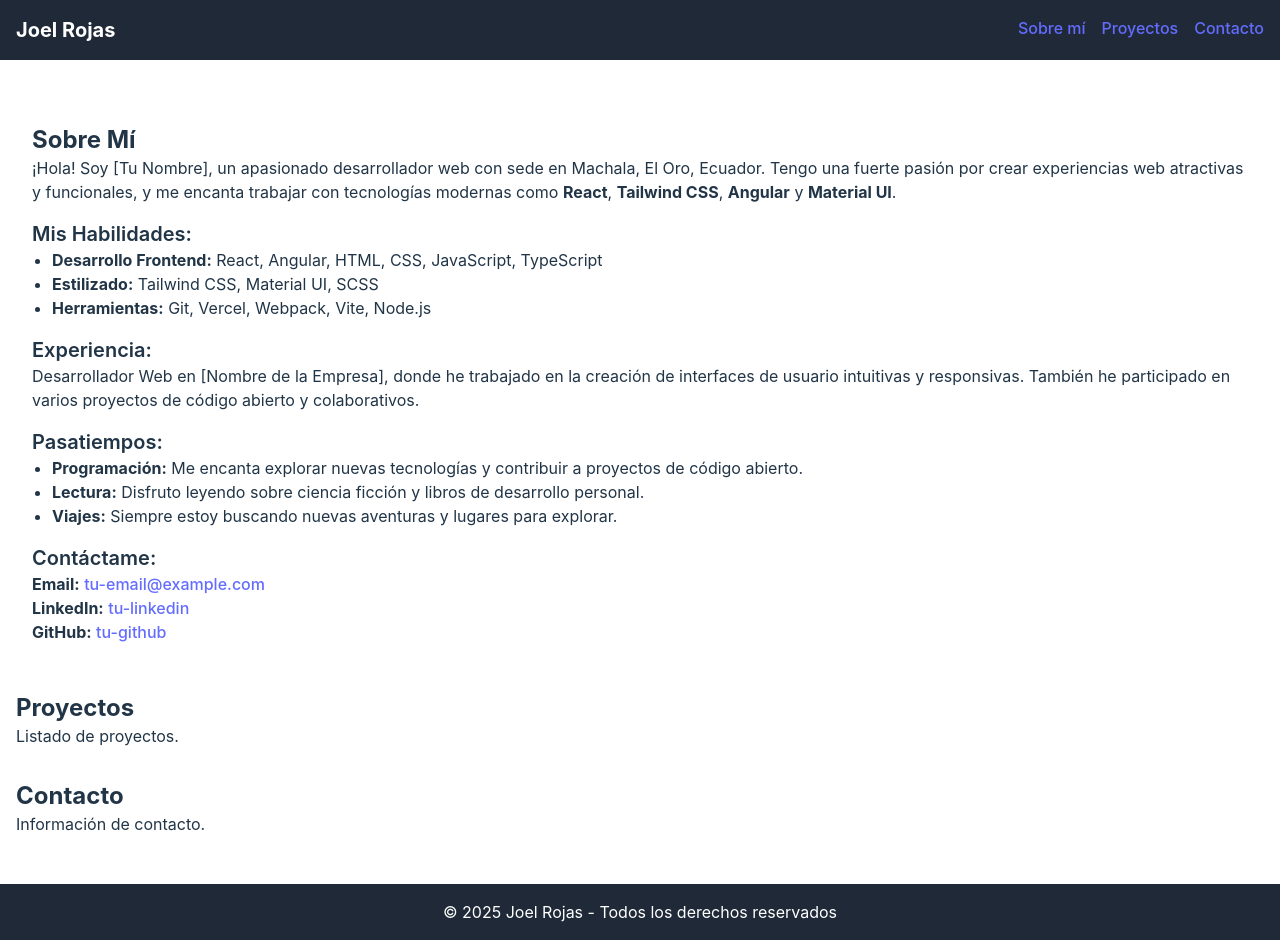
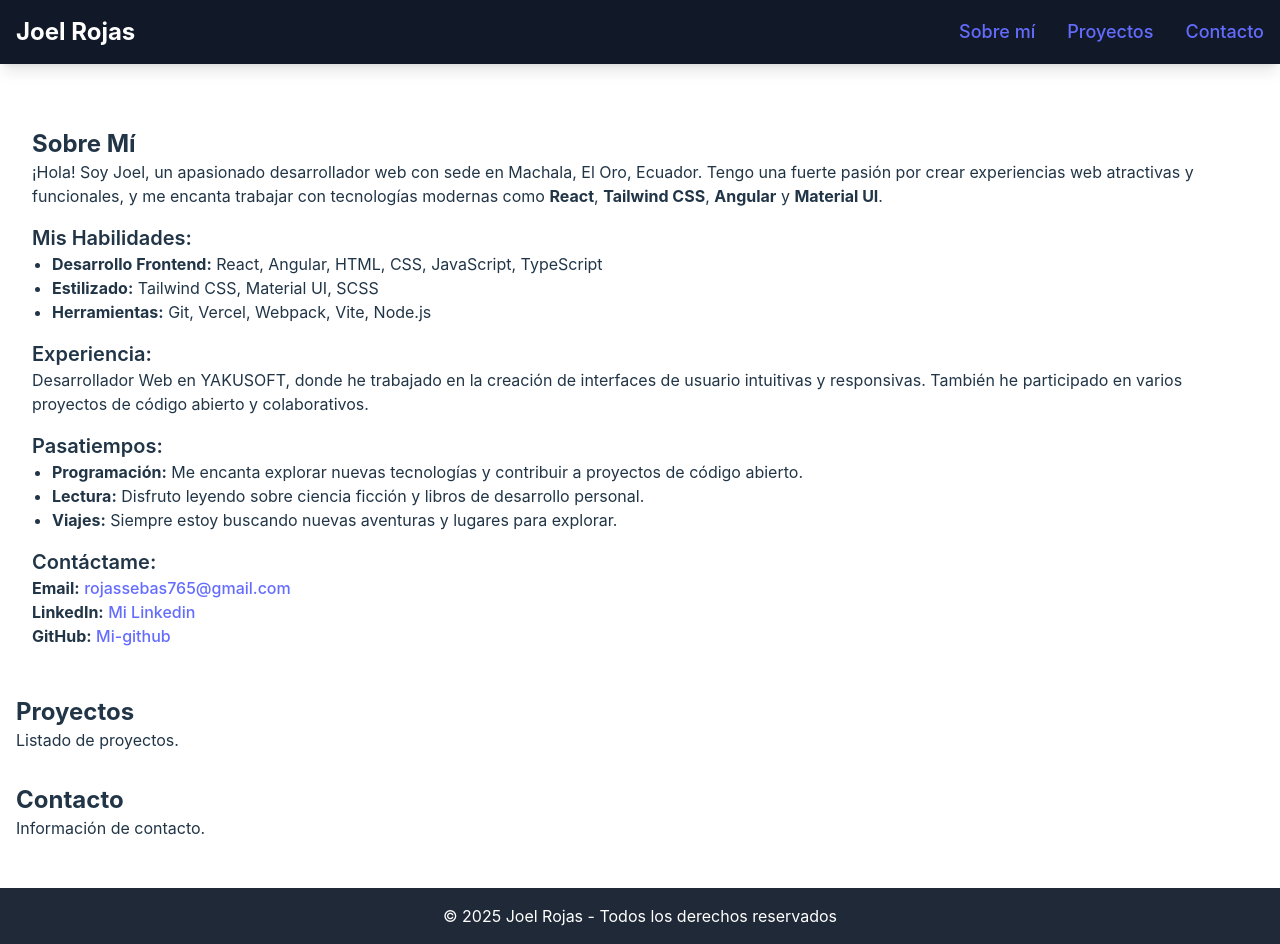
Before and after one commit to xtaxx12/My_Portfolio, a React (Vite) app: page / in a window 1280 px wide. Built offline with nearby package versions, Linux system fonts and the light colour scheme.

Commit message:
Enhance Navbar styling and interactivity; update AboutMe content with personal details

```diff
--- a/src/components/Navbar.tsx
+++ b/src/components/Navbar.tsx
@@ -6,14 +6,41 @@ export default function Navbar() {
       initial={{ y: -50 }}
       animate={{ y: 0 }}
       transition={{ duration: 0.5 }}
-      className="bg-gray-800 text-white p-4"
+      className="bg-gray-900 text-white p-4 shadow-lg"
     >
-      <div className="container mx-auto flex justify-between">
-        <h1 className="text-xl font-bold">Joel Rojas</h1>
-        <ul className="flex gap-4">
-          <li><a href="#about">Sobre mí</a></li>
-          <li><a href="#projects">Proyectos</a></li>
-          <li><a href="#contact">Contacto</a></li>
+      <div className="container mx-auto flex justify-between items-center">
+        <h1 className="text-2xl font-bold">Joel Rojas</h1>
+        <ul className="flex gap-8 text-lg">
+          <li>
+            <motion.a
+              href="#about"
+              whileHover={{ scale: 1.1 }}
+              whileTap={{ scale: 0.95 }}
+              className="hover:text-yellow-500 transition duration-300"
+            >
+              Sobre mí
+            </motion.a>
+          </li>
+          <li>
+            <motion.a
+              href="#projects"
+              whileHover={{ scale: 1.1 }}
+              whileTap={{ scale: 0.95 }}
+              className="hover:text-yellow-500 transition duration-300"
+            >
+              Proyectos
+            </motion.a>
+          </li>
+          <li>
+            <motion.a
+              href="#contact"
+              whileHover={{ scale: 1.1 }}
+              whileTap={{ scale: 0.95 }}
+              className="hover:text-yellow-500 transition duration-300"
+            >
+              Contacto
+            </motion.a>
+          </li>
         </ul>
       </div>
     </motion.nav>
--- a/src/pages/aboutMe.tsx
+++ b/src/pages/aboutMe.tsx
@@ -5,7 +5,7 @@ const AboutMe = () => {
     <section id="about" className="my-8 container mx-auto p-4">
       <h2 className="text-2xl font-bold">Sobre Mí</h2>
       <p>
-        ¡Hola! Soy [Tu Nombre], un apasionado desarrollador web con sede en Machala, El Oro, Ecuador. Tengo una fuerte pasión por crear experiencias web atractivas y funcionales, y me encanta trabajar con tecnologías modernas como <strong>React</strong>, <strong>Tailwind CSS</strong>, <strong>Angular</strong> y <strong>Material UI</strong>.
+        ¡Hola! Soy Joel, un apasionado desarrollador web con sede en Machala, El Oro, Ecuador. Tengo una fuerte pasión por crear experiencias web atractivas y funcionales, y me encanta trabajar con tecnologías modernas como <strong>React</strong>, <strong>Tailwind CSS</strong>, <strong>Angular</strong> y <strong>Material UI</strong>.
       </p>
       <h3 className="text-xl font-semibold mt-4">Mis Habilidades:</h3>
       <ul className="list-disc ml-5">
@@ -15,7 +15,7 @@ const AboutMe = () => {
       </ul>
       <h3 className="text-xl font-semibold mt-4">Experiencia:</h3>
       <p>
-        Desarrollador Web en [Nombre de la Empresa], donde he trabajado en la creación de interfaces de usuario intuitivas y responsivas. También he participado en varios proyectos de código abierto y colaborativos.
+        Desarrollador Web en YAKUSOFT, donde he trabajado en la creación de interfaces de usuario intuitivas y responsivas. También he participado en varios proyectos de código abierto y colaborativos.
       </p>
       <h3 className="text-xl font-semibold mt-4">Pasatiempos:</h3>
       <ul className="list-disc ml-5">
@@ -25,9 +25,9 @@ const AboutMe = () => {
       </ul>
       <h3 className="text-xl font-semibold mt-4">Contáctame:</h3>
       <p>
-        <strong>Email:</strong> <a href="mailto:tu-email@example.com">tu-email@example.com</a><br />
-        <strong>LinkedIn:</strong> <a href="https://www.linkedin.com/in/tu-usuario">tu-linkedin</a><br />
-        <strong>GitHub:</strong> <a href="https://github.com/tu-usuario">tu-github</a>
+        <strong>Email:</strong> <a href="mailto:rojassebas765@gmail.com">rojassebas765@gmail.com</a><br />
+        <strong>LinkedIn:</strong> <a href="https://www.linkedin.com/in/joel-rojas-598b22283/">Mi Linkedin</a><br />
+        <strong>GitHub:</strong> <a href="https://github.com/xtaxx12">Mi-github</a>
       </p>
     </section>
   );
```
